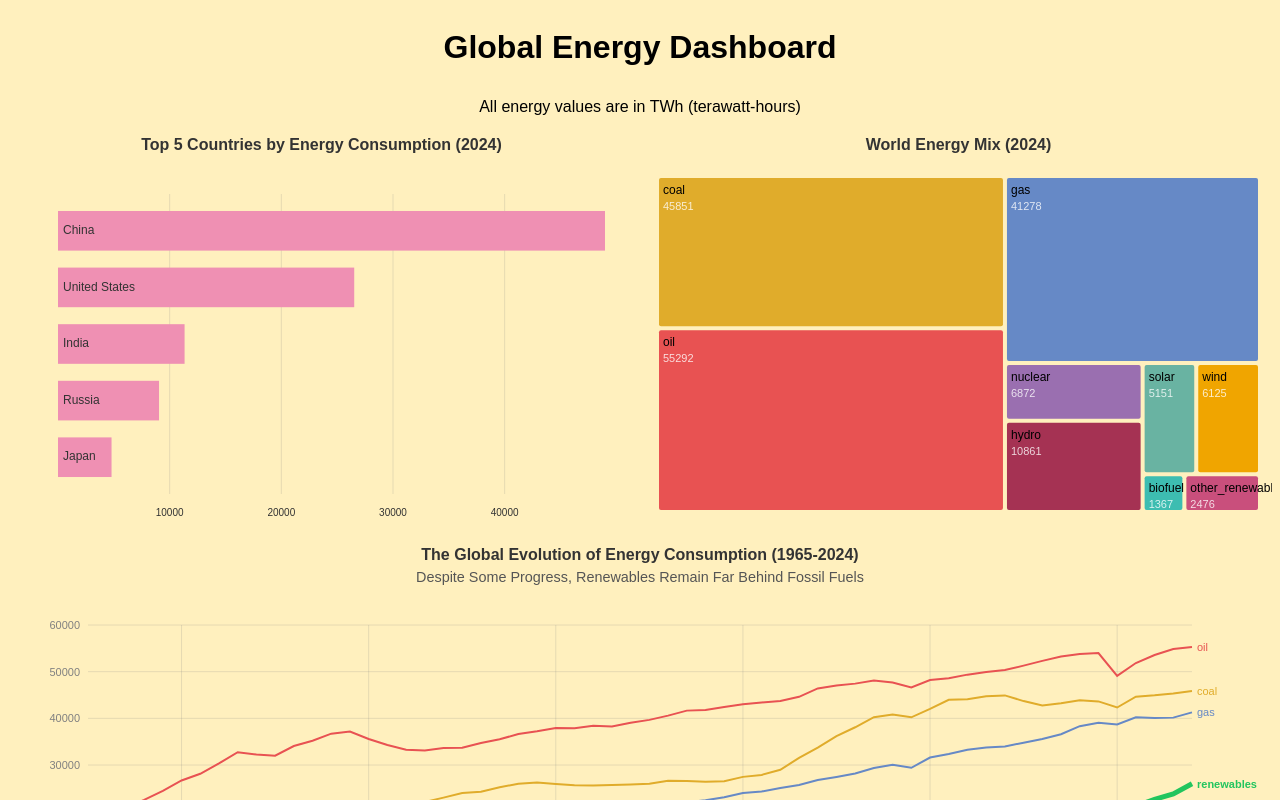
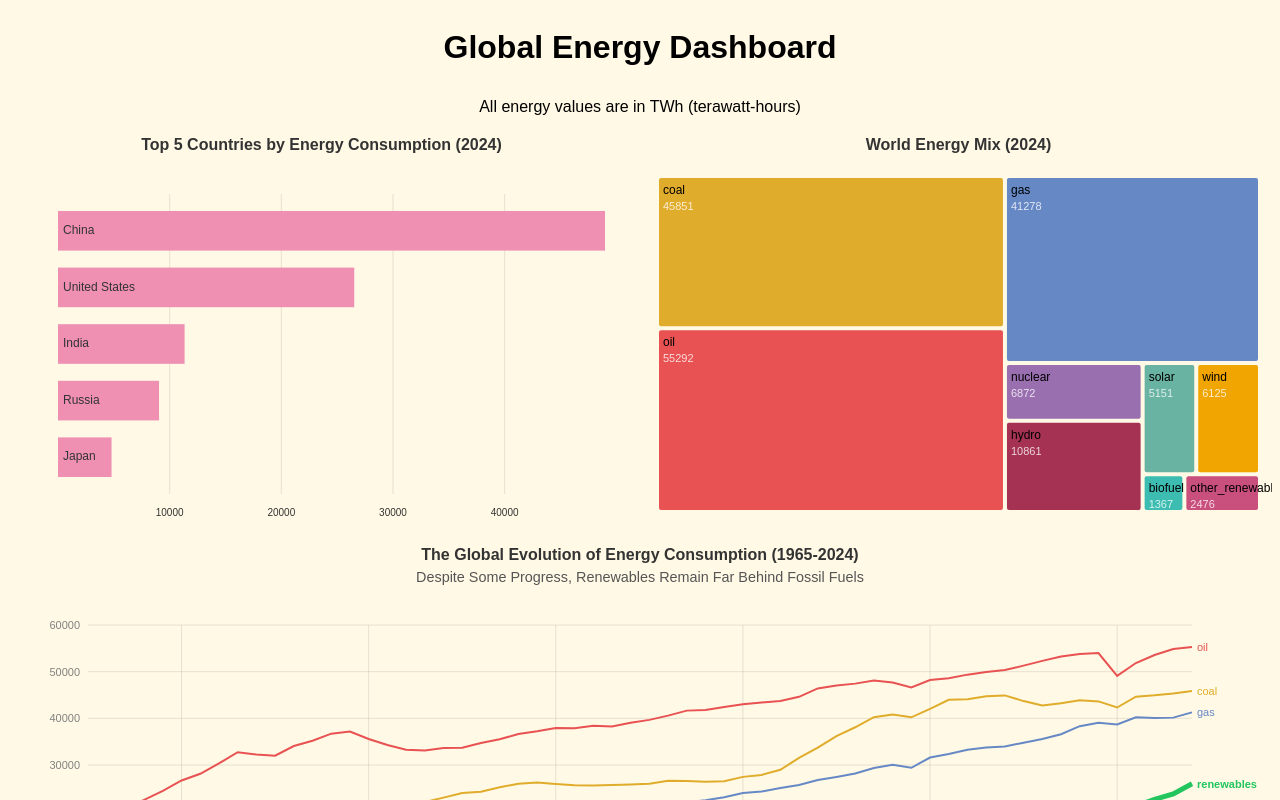
Before and after one commit to alraven3/module5-dashboard, a React (Vite) app: page / in a window 1280 px wide. Shown: the top 800 px of the page. Built offline with nearby package versions, Linux system fonts and the light colour scheme.

Commit message:
background color

```diff
--- a/src/App.css
+++ b/src/App.css
@@ -1,5 +1,5 @@
 body {
-  background-color: #fff0be;
+  background-color: #fff9e5;
   font-family: sans-serif;
 }
 
```
